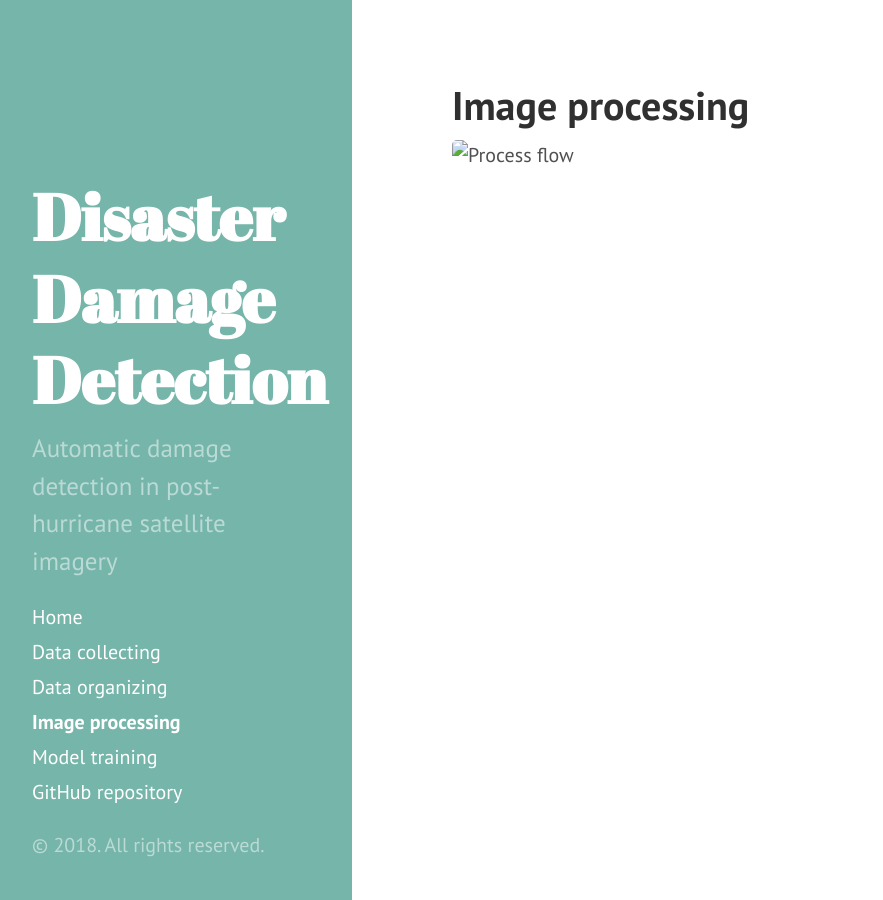
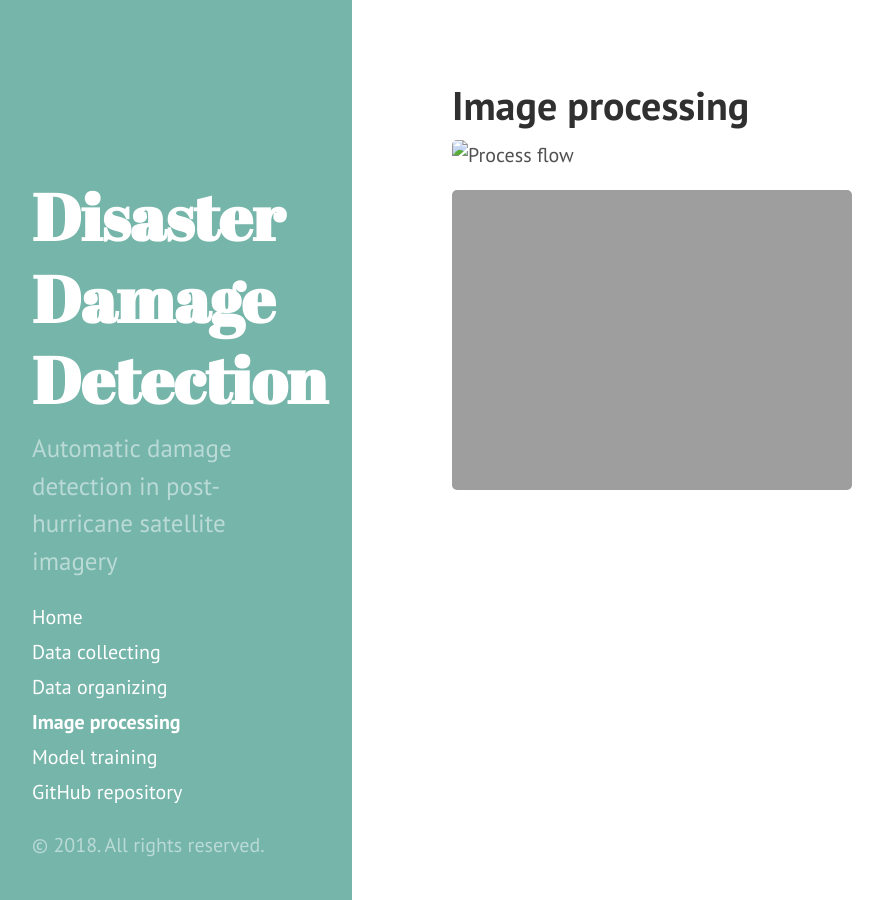
Before and after one commit to DDS-Lab/disaster-damage-detection, a Jekyll site: the page built from image-processing.md, in a window 1280 px wide. Shown: the whole page, without its empty margins (8-891 px from the left). Built offline with Jekyll 4.4.1, drawn with Linux system fonts in a browser that asks for light colours.

Commit message:
Update image-processing.md

```diff
--- a/image-processing.md
+++ b/image-processing.md
@@ -4,3 +4,5 @@ title:  Image processing
 ---
 
 ![Process flow](Process-flow.png)
+
+![Process flow](Process-flow.png =800x650)
```
